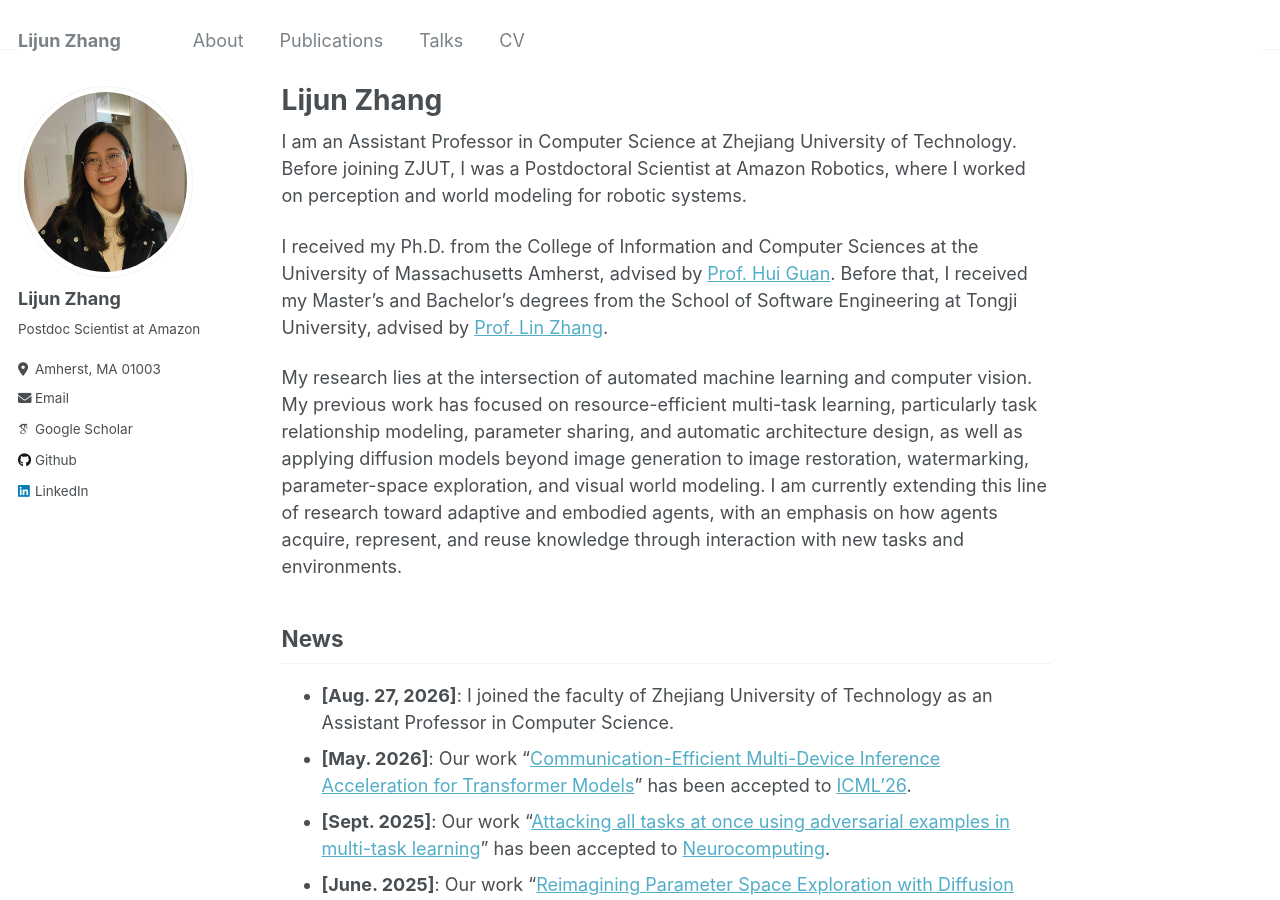
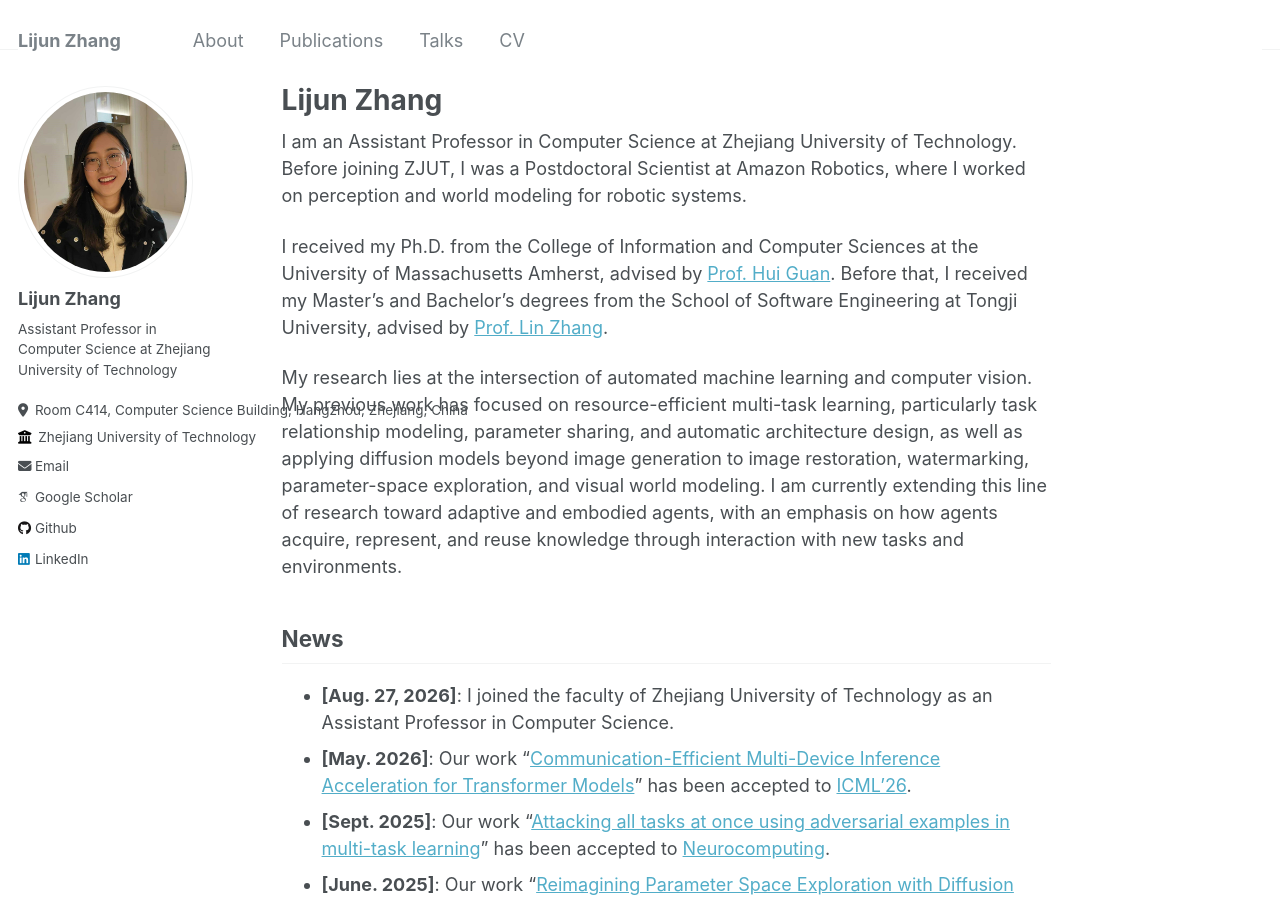
Before and after one commit to zhanglijun95/zhanglijun95.github.io, a Jekyll site: the page built from _pages/about.md, in a window 1280 px wide and 900 px high. Built offline with Jekyll 4.4.1, drawn with Linux system fonts in a browser that asks for light colours; some web fonts are replaced.

Commit message:
Update faculty profile and contact information

```diff
--- a/_config.yml
+++ b/_config.yml
@@ -11,7 +11,7 @@ locale                   : "en-US"
 title                    : "Lijun Zhang"
 title_separator          : "-"
 name                     : &name "Lijun Zhang"
-description              : &description "Postdoc Scientist at Amazon"
+description              : &description "Assistant Professor in Computer Science at Zhejiang University of Technology"
 url                      : https://zhanglijun95.github.io # the base hostname & protocol for your site e.g. "https://mmistakes.github.io"
 baseurl                  : "" # the subpath of your site, e.g. "/blog"
 repository               : "zhanglijun95/zhanglijun95.github.io"
@@ -24,11 +24,11 @@ author:
   avatar           : "profile.png"
   name             : "Lijun Zhang"
   pronouns         : # example: "she/her"
-  bio              : "Postdoc Scientist at Amazon"
-  location         : "Amherst, MA 01003"
-  employer         : #"Red Brick University"
+  bio              : "Assistant Professor in Computer Science at Zhejiang University of Technology"
+  location         : "Room C414, Computer Science Building, Hangzhou, Zhejiang, China"
+  employer         : "Zhejiang University of Technology"
   uri              : # URL
-  email            : "lijunzhang@umass.edu"
+  email            : "lijunzhang@zjut.edu.cn"
 
   # Academic websites
   arxiv            : # URL - Update with the correct link to your profile
@@ -280,7 +280,7 @@ sass:
 permalink: /:categories/:title/
 # paginate: 5 # amount of posts to show
 # paginate_path: /page:num/
-timezone: America/Los_Angeles # http://en.wikipedia.org/wiki/List_of_tz_database_time_zones
+timezone: Asia/Shanghai # http://en.wikipedia.org/wiki/List_of_tz_database_time_zones
 
 
 # Plugins
```
